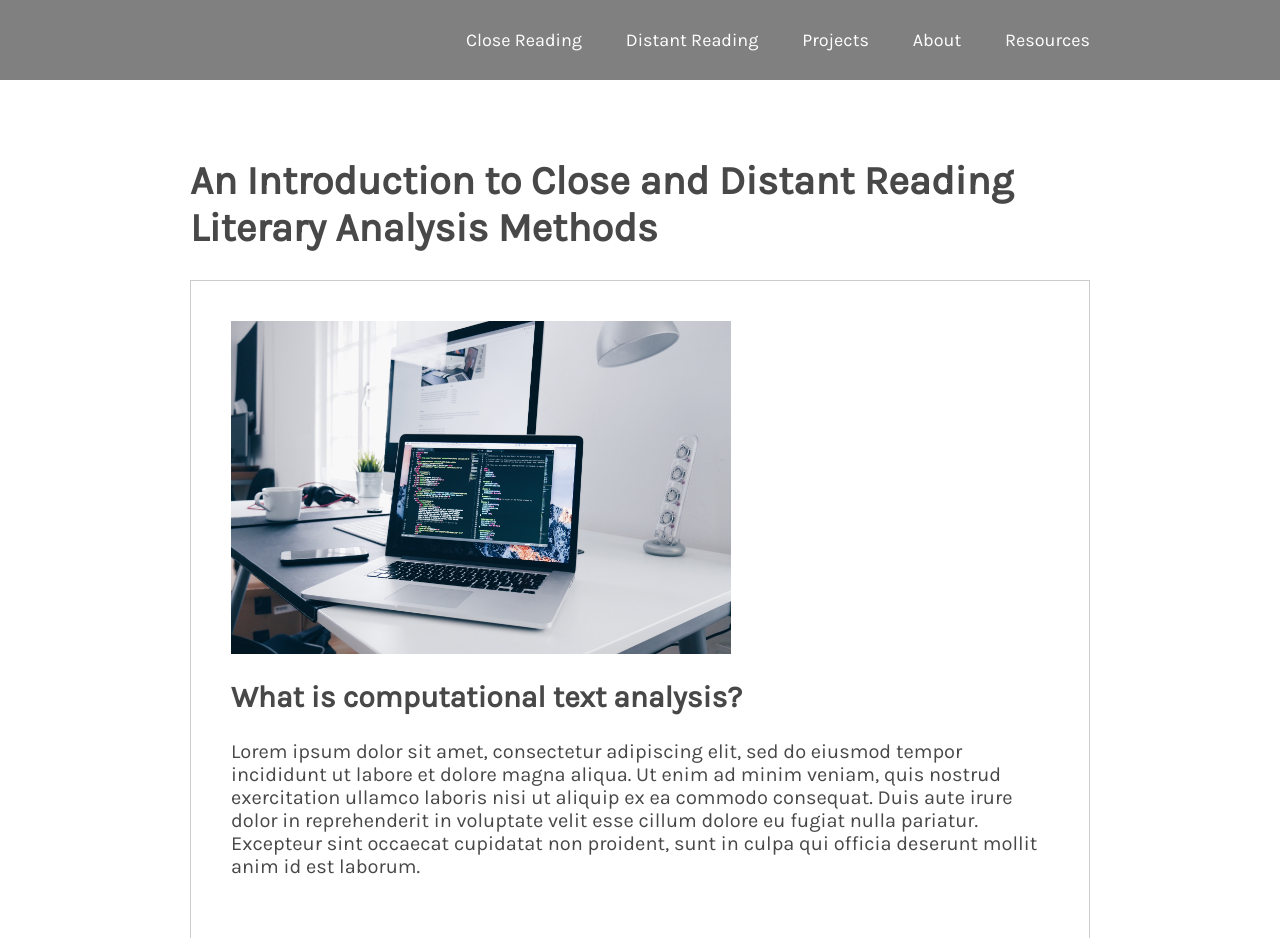
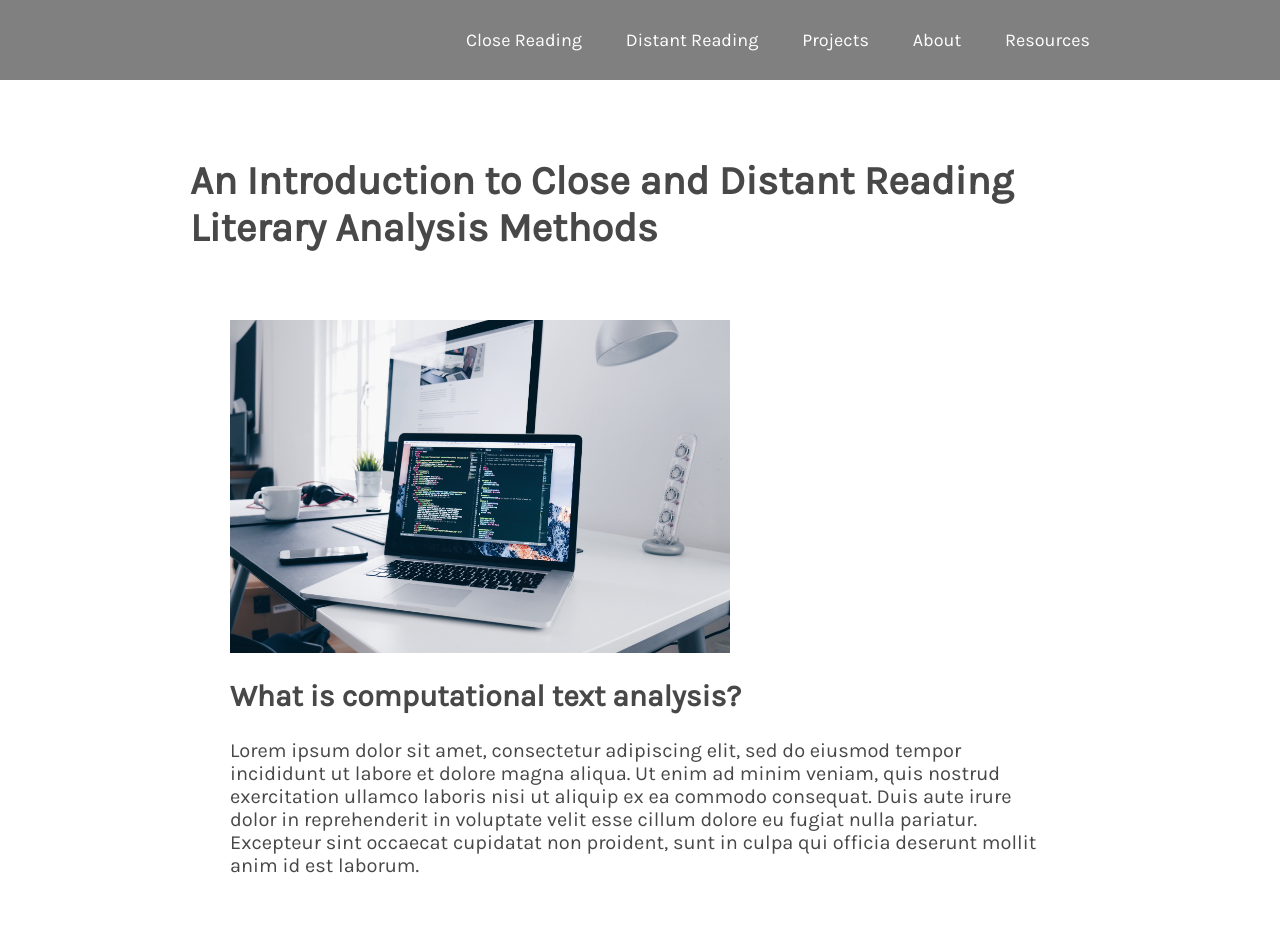
Before and after one commit to hannahcshlesinger/distant-reading, a plain HTML site: page index.html in a window 1280 px wide. Shown: the top 938 px of the page. Drawn offline with Linux system fonts and the light colour scheme.

Commit message:
Update style.css

```diff
--- a/css/style.css
+++ b/css/style.css
@@ -55,7 +55,6 @@ h2 {
 }
 section {
     padding: 40px;
-    border: 1px solid #cccccc;
     margin-bottom: 50px;
 }
 
```
